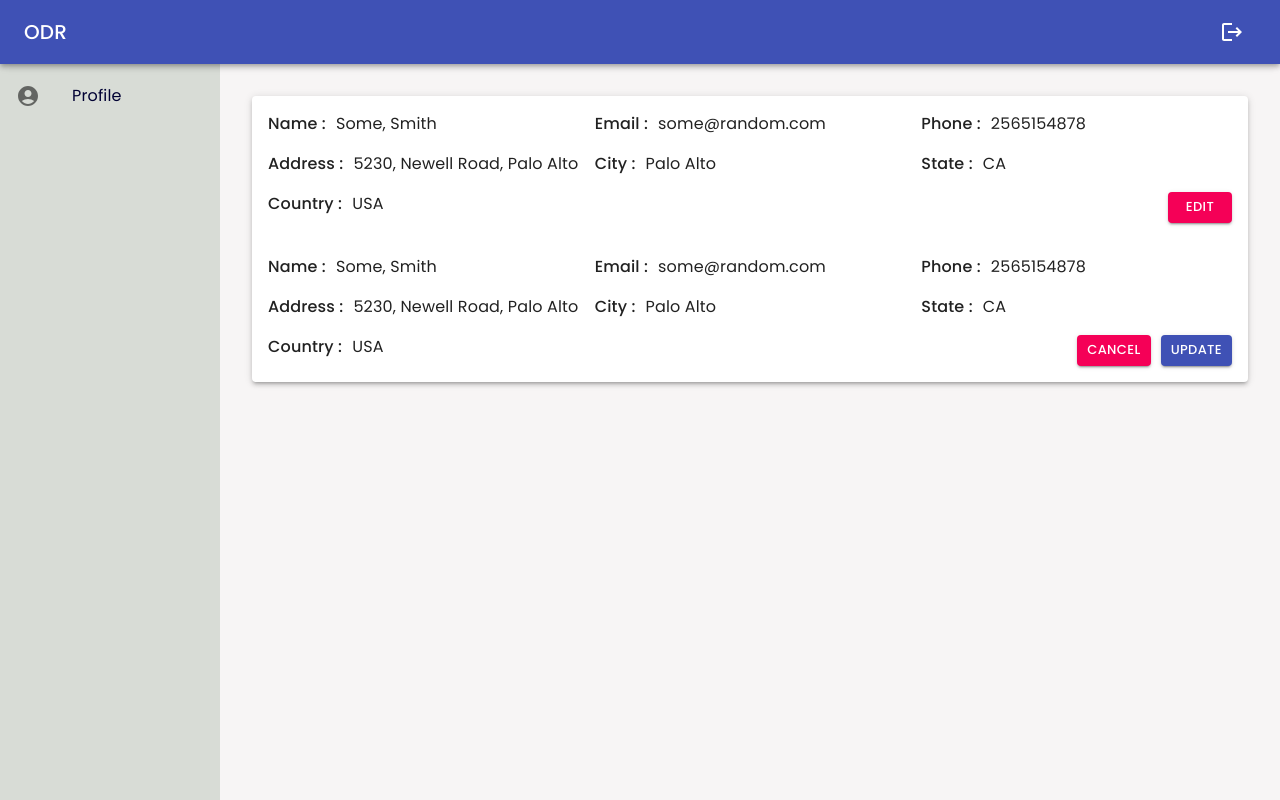
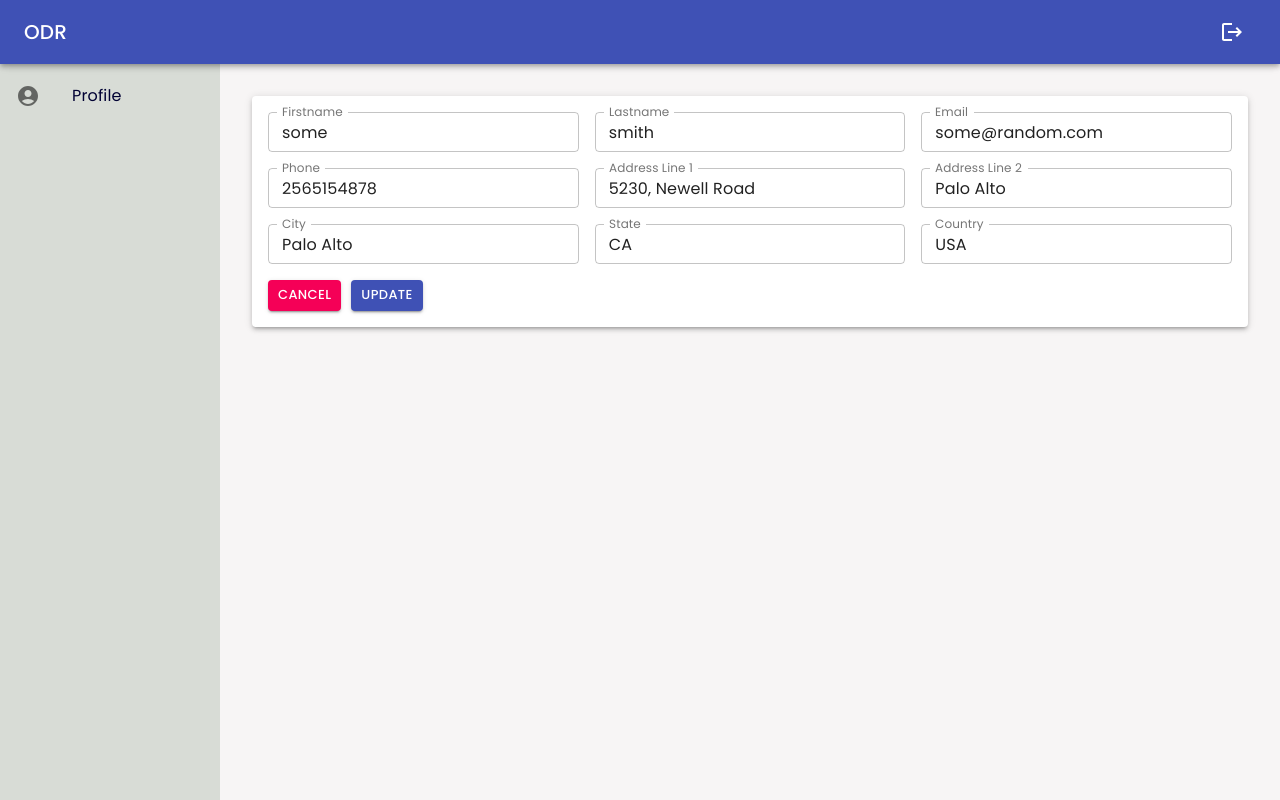
Before and after one commit to nischay2x/odr-front, a React (Create React App) app: page /profile in a window 1280 px wide. Both pictures are taken after a click on the button "EDIT". Built offline with nearby package versions, Linux system fonts and the light colour scheme.

Commit message:
update profile

```diff
--- a/src/config/action-config.js
+++ b/src/config/action-config.js
@@ -6,6 +6,7 @@ export const auth = {
   FETCH_FAILURE: "FETCH_FAILURE",
   LOGIN_SUCCESS: "LOGIN_SUCCESS",
   LOGIN_FAILURE: "LOGIN_FAILURE",
+  UPDATE_SUCCESS: "UPDATE_SUCCESS",
   LOGOUT: "LOGOUT"
 };
 
--- a/src/pages/profile/profile.jsx
+++ b/src/pages/profile/profile.jsx
@@ -1,38 +1,115 @@
-import React, { useReducer, useState } from 'react';
-import { Box, Grid, Paper, Typography, Button } from '@material-ui/core';
-import { useSelector } from 'react-redux';
+import React, { useEffect, useReducer, useState } from 'react';
+import { Box, Grid, Paper, Typography, Button, TextField, CircularProgress } from '@material-ui/core';
+import { useSelector, useDispatch } from 'react-redux';
 
-const initialState = { };
+
+const initialState = { editMode: false, suspense: false };
 const localReducer = (state, action) => {
     switch(action.type) {
+        case "EDIT-MODE": return { editMode: true, suspense: false };
+        case "NORMAL-MODE": return { editMode: false, suspense: false };
+        case "POST-EDIT": return { ...state, suspense: true };
         default: return state;
     }
 }
 
 export default function Profile() {
 
+    const dispatch = useDispatch();
   const user = useSelector(state => state.user);
   const profile = user.data;
 
     const [state, localDispatch] = useReducer(localReducer, initialState);
 
-    const [updateData, setUpdateData] = useState({
-        firstname: profile.firstname,
-        lastname: profile.lastname,
-        email: profile.email,
-        phone: profile.phone,
-        address: profile.address,
-        address2: profile.address2,
-        city: profile.city,
-        state: profile.state,
-        country: profile.country
-    });
+    const [updateData, setUpdateData] = useState(getUpdatableData(profile));
     const handleInputChange = (e) => {
         setUpdateData(prev => ({...prev, [e.target.name]: e.target.value}));
     }
 
+    useEffect(() => {
+        if(state.editMode)
+        setUpdateData(getUpdatableData(profile))
+    }, [state.editMode]);
+
+    const onUpdateFormSubmit = async (e) => {
+        e.preventDefault();
+        localDispatch({ type: "POST-EDIT" });
+        dispatch({ type: "UPDATE_SUCCESS", payload: updateData });
+        localDispatch({ type: "NORMAL-MODE" })
+    }
+
   return (
       <Paper elevation={3}>
+          {
+              state.editMode ?
+            <Box component='form' onSubmit={onUpdateFormSubmit} p={2}>
+          <Grid container spacing={2}>
+            <Grid item xs={12} md={6} lg={4} >
+                <TextField fullWidth size="small" label="Firstname" value={updateData.firstname}
+                    onChange={handleInputChange} name="firstname" variant="outlined"
+                />
+            </Grid>
+            <Grid item xs={12} md={6} lg={4} >
+                <TextField fullWidth size="small" label="Lastname" value={updateData.lastname}
+                    onChange={handleInputChange} name="lastname" variant="outlined"
+                />
+            </Grid>
+            <Grid item xs={12} md={6} lg={4} >
+                <TextField type="email" fullWidth size="small" label="Email" value={updateData.email}
+                    onChange={handleInputChange} name="email" variant="outlined"
+                />
+            </Grid>
+            <Grid item xs={12} md={6} lg={4} >
+                <TextField type="tel" fullWidth size="small" label="Phone" value={updateData.phone}
+                    onChange={handleInputChange} name="phone" variant="outlined"
+                />
+            </Grid>
+            <Grid item xs={12} md={6} lg={4} >
+                <TextField fullWidth size="small" label="Address Line 1" value={updateData.address}
+                    onChange={handleInputChange} name="address" variant="outlined"
+                />
+            </Grid>
+            <Grid item xs={12} md={6} lg={4} >
+                <TextField fullWidth size="small" label="Address Line 2" value={updateData.address2}
+                    onChange={handleInputChange} name="address2" variant="outlined"
+                />
+            </Grid>
+            <Grid item xs={12} md={6} lg={4} >
+                <TextField fullWidth size="small" label="City" value={updateData.city}
+                    onChange={handleInputChange} name="city" variant="outlined"
+                />
+            </Grid>
+            <Grid item xs={12} md={6} lg={4} >
+                <TextField fullWidth size="small" label="State" value={updateData.state}
+                    onChange={handleInputChange} name="state" variant="outlined"
+                />
+            </Grid>
+            <Grid item xs={12} md={6} lg={4} >
+                <TextField fullWidth size="small" label="Country" value={updateData.country}
+                    onChange={handleInputChange} name="country" variant="outlined"
+                />
+            </Grid>
+            <Grid item xs="auto" md="auto" lg="auto" >
+                <Box display="flex" gridColumnGap={10} justifyContent="flex-end">
+                    <Button size="small" variant="contained" color="secondary"
+                        onClick={() => { localDispatch({ type: "NORMAL-MODE" }) }}
+                    >
+                        Cancel
+                    </Button>
+                    {
+                        state.suspense ?
+                    <CircularProgress size="2rem" color="primary" /> :
+                    <Button size="small" variant="contained"
+                        color="primary" type="submit"
+                    >
+                        Update
+                    </Button>
+                    }
+                </Box>
+            </Grid>
+          </Grid>
+        </Box>
+              :
         <Box p={2}>
           <Grid container spacing={2}>
             <Grid item xs={12} md={6} lg={4} >
@@ -44,7 +121,7 @@ export default function Profile() {
             <Grid item xs={12} md={6} lg={4} >
                 <InfoItem label="Phone" value={profile.phone} />
             </Grid>
-            <Grid item xs={12} md={6} lg={4} >
+            <Grid item xs={12} md={6} lg={8} >
                 <InfoItem label="Address" value={profile.address +", "+ profile.address2} />
             </Grid>
             <Grid item xs={12} md={6} lg={4} >
@@ -56,57 +133,17 @@ export default function Profile() {
             <Grid item xs={12} md={6} lg={4} >
                 <InfoItem label="Country" value={profile.country} />
             </Grid>
-            <Grid item xs={12} md={6} lg={8}>
-                <Box display="flex" justifyContent="flex-end">
-                    <Button size="small" variant="contained" color="secondary"
-                        onClick={() => {  }}
-                    >
-                        Edit
-                    </Button>
-                </Box>
+            <Grid item xs="auto" md="auto" lg="auto">
+                <Button size="small" variant="contained" color="secondary"
+                    onClick={() => { localDispatch({ type: "EDIT-MODE" }) }}
+                >
+                    Edit
+                </Button>
             </Grid>
           </Grid>
         </Box>
+          }
 
-        <Box component='form' onSubmit={() => {}} p={2}>
-          <Grid container spacing={2}>
-            <Grid item xs={12} md={6} lg={4} >
-                <InfoItem label="Name" value={profile.firstname +", "+ profile.lastname} capitalize={true} />
-            </Grid>
-            <Grid item xs={12} md={6} lg={4} >
-                <InfoItem label="Email" value={profile.email} />
-            </Grid>
-            <Grid item xs={12} md={6} lg={4} >
-                <InfoItem label="Phone" value={profile.phone} />
-            </Grid>
-            <Grid item xs={12} md={6} lg={4} >
-                <InfoItem label="Address" value={profile.address +", "+ profile.address2} />
-            </Grid>
-            <Grid item xs={12} md={6} lg={4} >
-                <InfoItem label="City" value={profile.city} />
-            </Grid>
-            <Grid item xs={12} md={6} lg={4} >
-                <InfoItem label="State" value={profile.state} />
-            </Grid>
-            <Grid item xs={12} md={6} lg={4} >
-                <InfoItem label="Country" value={profile.country} />
-            </Grid>
-            <Grid item xs={12} md={6} lg={8}>
-                <Box display="flex" gridColumnGap={10} justifyContent="flex-end">
-                    <Button size="small" variant="contained" color="secondary"
-                        onClick={() => {  }}
-                    >
-                        Cancel
-                    </Button>
-                    <Button size="small" variant="contained"
-                        color="primary" type="submit"
-                    >
-                        Update
-                    </Button>
-                </Box>
-            </Grid>
-          </Grid>
-        </Box>
       </Paper>
   )
 }
@@ -123,3 +160,17 @@ function InfoItem ({ label, value, capitalize = false }) {
         </Box>
     )
 }
+
+function getUpdatableData (data) {
+    return {
+        firstname: data.firstname,
+        lastname: data.lastname,
+        email: data.email,
+        phone: data.phone,
+        address: data.address,
+        address2: data.address2,
+        city: data.city,
+        state: data.state,
+        country: data.country
+    }
+}
--- a/src/reducers/user.js
+++ b/src/reducers/user.js
@@ -44,6 +44,11 @@ const userReducer = (user = initialUser, action) => {
         data: {}
       };
 
+    case auth.UPDATE_SUCCESS:  {
+        console.log(action.payload)
+        return { ...user, data: { ...user.data, ...action.payload } }
+    }
+
     case auth.LOGOUT:
       return initialUser;
 
```
